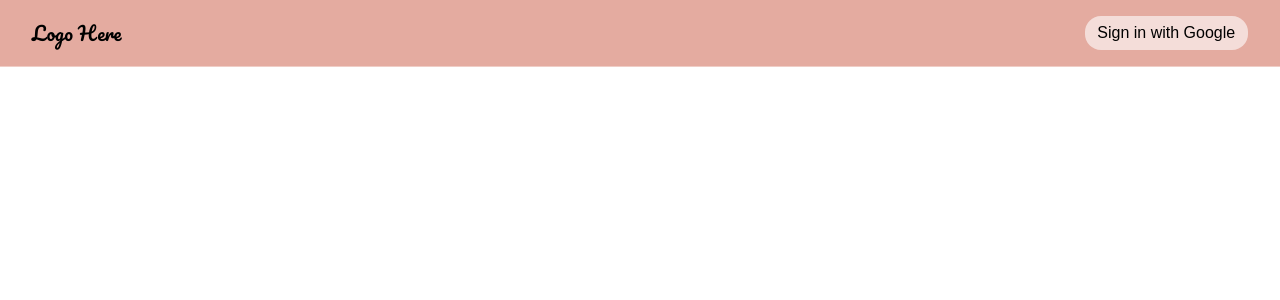
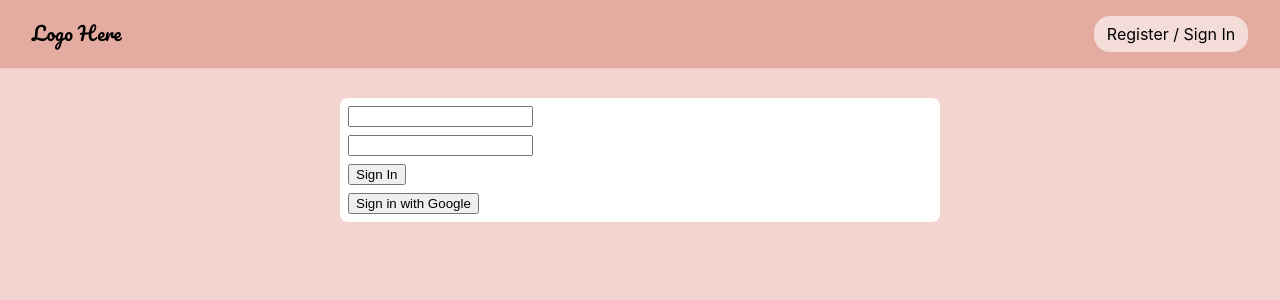
Before and after one commit to kid-on-github/heads-up, a React (Create React App) app: page /auth in a window 1280 px wide. Shown: the top 300 px of the page. Built offline with nearby package versions, Linux system fonts and the light colour scheme; no server answers.

Commit message:
[WIP] restructure auth to be firebase oriented instead of Google oriented

```diff
--- a/src/App.tsx
+++ b/src/App.tsx
@@ -5,11 +5,16 @@ import { RequireAuth } from './components/AuthProvider/RequireAuth'
 import { Header } from './components/Header/Header'
 import { Events } from './components/Events/Events'
 import { Home } from './components/Home/Home'
+import { AuthPage } from './components/AuthPage/AuthPage'
+import { Onboarding } from './components/Onboarding/Onboarding'
+import { RequireUser } from './components/UserProvider/RequireUser'
+import { UserProvider } from './components/UserProvider/UserProvider'
 
 function App() {
 	return (
 		<React.StrictMode>
 			<AuthProvider>
+				<UserProvider>
 					<BrowserRouter>
 						<Header />
 						<Routes>
@@ -17,13 +22,23 @@ function App() {
 							<Route
 								path='/events'
 								element={
+									<RequireUser>
+										<Events />
+									</RequireUser>
+								}
+							/>
+							<Route path='/auth' element={<AuthPage />} />
+							<Route
+								path='/onboarding'
+								element={
 									<RequireAuth>
-									<Events />
+										<Onboarding />
 									</RequireAuth>
 								}
 							/>
 						</Routes>
 					</BrowserRouter>
+				</UserProvider>
 			</AuthProvider>
 		</React.StrictMode>
 	)
--- /dev/null
+++ b/src/components/AuthPage/AuthPage.module.css
@@ -0,0 +1,10 @@
+.AuthPage {
+	padding-top: 66px;
+	background-color: var(--primary);
+	min-height: 100vh;
+}
+
+.AuthPageContent {
+	max-width: 600px;
+	margin: 2rem auto;
+}
--- /dev/null
+++ b/src/components/AuthPage/AuthPage.tsx
@@ -0,0 +1,41 @@
+import { useContext, useState } from 'react'
+import styles from './AuthPage.module.css'
+import { signIn, signInWithGoogle } from '../../firebase/firebase'
+import { Navigate } from 'react-router-dom'
+import { authContext } from '../AuthProvider/AuthProvider'
+import { Card } from '../Card/Card'
+
+export const AuthPage = () => {
+	const [email, setEmail] = useState('')
+	const [password, setPassword] = useState('')
+
+	const auth = useContext(authContext)
+	const authenticated = auth
+
+	if (authenticated) {
+		return <Navigate to='/events' replace />
+	}
+
+	return (
+		<div className={styles.AuthPage}>
+			<div className={styles.AuthPageContent}>
+				<Card>
+					<input
+						type='email'
+						value={email}
+						onChange={(e) => setEmail(e.target.value)}
+					/>
+					<input
+						type='password'
+						value={password}
+						onChange={(e) => setPassword(e.target.value)}
+					/>
+
+					<button onClick={() => signIn(email, password)}>Sign In</button>
+
+					<button onClick={signInWithGoogle}>Sign in with Google</button>
+				</Card>
+			</div>
+		</div>
+	)
+}
--- a/src/components/AuthProvider/AuthProvider.tsx
+++ b/src/components/AuthProvider/AuthProvider.tsx
@@ -1,29 +1,29 @@
 import { useState, useEffect, createContext } from 'react'
 import { auth } from '../../firebase/firebase'
 import React from 'react'
-import { User as FirebaseUser } from 'firebase/auth'
 
-//FirebaseUser
-export const authContext = createContext<FirebaseUser | null>(null)
+type authContextType = { uid: string; firebaseToken: string } | null
+
+export const authContext = createContext<authContextType>(null)
 
 export const AuthProvider: React.FunctionComponent<{
-	children: React.ReactNode
+	children: React.ReactNode | React.ReactNode[]
 }> = ({ children }) => {
-	const getUserFromLocalStorage = () => {
-		const user = localStorage.getItem('user')
-		return user ? JSON.parse(user) : {}
-	}
-
-	const [userState, setUserState] = useState(() => getUserFromLocalStorage())
+	const [authState, setAuthState] = useState<authContextType>(null)
 
 	useEffect(() => {
-		auth.onIdTokenChanged((user) => {
-			localStorage.setItem('user', JSON.stringify(user))
-			setUserState(user ? user : null)
+		auth.onIdTokenChanged(async (user) => {
+			if (user) {
+				const { uid } = user
+				const firebaseToken = await user.getIdToken()
+				setAuthState({ uid, firebaseToken })
+			} else {
+				setAuthState(null)
+			}
 		})
 	}, [])
 
 	return (
-		<authContext.Provider value={userState}> {children} </authContext.Provider>
+		<authContext.Provider value={authState}> {children} </authContext.Provider>
 	)
 }
--- a/src/components/AuthProvider/RequireAuth.tsx
+++ b/src/components/AuthProvider/RequireAuth.tsx
@@ -7,5 +7,5 @@ export const RequireAuth: React.FunctionComponent<{
 	children: React.ReactNode
 }> = ({ children }) => {
 	let user = useContext(authContext)
-	return <>{user ? children : <Navigate to='/' replace />}</>
+	return <>{user ? children : <Navigate to='/auth' replace />}</>
 }
--- a/src/components/Header/Header.module.css
+++ b/src/components/Header/Header.module.css
@@ -36,6 +36,8 @@
 	justify-self: end;
 	font-size: 1rem;
 	cursor: pointer;
+	color: black;
+	text-decoration: none;
 }
 
 .DropdownLabel > p {
--- a/src/components/Header/Header.tsx
+++ b/src/components/Header/Header.tsx
@@ -1,37 +1,53 @@
 import { useContext } from 'react'
 import { Link } from 'react-router-dom'
 import { authContext } from '../AuthProvider/AuthProvider'
-import { logOut, signInWithGoogle } from '../../firebase/firebase'
-import { User as FirebaseUser } from 'firebase/auth'
+import { logOut } from '../../firebase/firebase'
 import { useState } from 'react'
 import styles from './Header.module.css'
+import { userContext } from '../UserProvider/UserProvider'
 
 export const Header = () => {
-	const user = useContext(authContext)
+	const auth = useContext(authContext)
 	return (
 		<div className={styles.Header}>
 			<span className={styles.Logo}>
 				<Link to='/'>Logo Here</Link>
 			</span>
-			{user ? (
-				<UserDropdown user={user} />
+			{auth ? (
+				<UserDropdown />
 			) : (
-				<button className={styles.SignIn} onClick={signInWithGoogle}>
-					Sign in with Google
-				</button>
+				<Link to={'/auth'} className={styles.SignIn}>
+					Register / Sign In
+				</Link>
 			)}
 		</div>
 	)
 }
 
-const UserDropdown: React.FunctionComponent<{ user: FirebaseUser }> = ({
-	user,
-}) => {
+const UserDropdown = () => {
 	const [dropdownVisible, setDropDownVisible] = useState(false)
 
 	const toggleDropDownVisibility = () => {
 		setDropDownVisible((curr) => !curr)
 	}
+
+	const { user } = useContext(userContext)
+
+	if (!user)
+		return (
+			<div
+				className={`${styles.DropdownWrapper} ${
+					dropdownVisible && styles.dropdownVisible
+				}`}
+				onClick={toggleDropDownVisibility}
+			>
+				<div className={styles.DropdownLabel}>
+					<button className={styles.SignOut} onClick={logOut}>
+						sign out
+					</button>
+				</div>
+			</div>
+		)
 
 	return (
 		<div
@@ -41,7 +57,7 @@ const UserDropdown: React.FunctionComponent<{ user: FirebaseUser }> = ({
 			onClick={toggleDropDownVisibility}
 		>
 			<div className={styles.DropdownLabel}>
-				<p>{user.displayName}</p>
+				<p>{user?.firstName}</p>
 				<span
 					className={`material-icons ${
 						dropdownVisible && styles.dropdownArrowRotated
--- /dev/null
+++ b/src/components/Onboarding/Onboarding.module.css
@@ -0,0 +1,9 @@
+.Onboarding {
+	padding-top: 66px;
+	min-height: 100vh;
+}
+
+.OnboardingContent {
+	max-width: 600px;
+	margin: 2rem auto;
+}
--- /dev/null
+++ b/src/components/Onboarding/Onboarding.tsx
@@ -0,0 +1,29 @@
+import styles from './Onboarding.module.css'
+// import { authContext } from '../AuthProvider/AuthProvider'
+import { useContext, useState } from 'react'
+import { userContext } from '../UserProvider/UserProvider'
+import { Navigate } from 'react-router-dom'
+
+export const Onboarding = () => {
+	const { user, updateUserState } = useContext(userContext)
+
+	const [firstName, setFirstName] = useState(user?.firstName || '')
+
+	if (user) {
+		return <Navigate to='/events' replace />
+	}
+
+	return (
+		<div className={styles.Onboarding}>
+			<div className={styles.OnboardingContent}>
+				<h1>User Onboarding</h1>
+				<input
+					type='text'
+					value={firstName}
+					onChange={(e) => setFirstName(e.target.value)}
+				/>
+				<button onClick={() => updateUserState({ firstName })}>save</button>
+			</div>
+		</div>
+	)
+}
--- /dev/null
+++ b/src/components/UserProvider/RequireUser.tsx
@@ -0,0 +1,11 @@
+import { useContext } from 'react'
+import { userContext } from './UserProvider'
+import { Navigate } from 'react-router-dom'
+import React from 'react'
+
+export const RequireUser: React.FunctionComponent<{
+	children: React.ReactNode
+}> = ({ children }) => {
+	const { user } = useContext(userContext)
+	return <>{user ? children : <Navigate to='/onboarding' replace />}</>
+}
--- /dev/null
+++ b/src/components/UserProvider/UserProvider.tsx
@@ -0,0 +1,64 @@
+import { useState, useEffect, createContext, useContext } from 'react'
+import { auth } from '../../firebase/firebase'
+import React from 'react'
+import { authContext } from '../AuthProvider/AuthProvider'
+
+type userType = {
+	firstName: string
+	birthday?: string
+	email?: string
+	emailVerified?: boolean
+	phone?: string
+	phoneVerified?: boolean
+} | null
+
+type userContextType = {
+	user: userType
+	updateUserState: (newState: userType) => void
+}
+
+export const userContext = createContext<userContextType>({
+	user: null,
+	updateUserState: () => {},
+})
+
+export const UserProvider: React.FunctionComponent<{
+	children: React.ReactNode | React.ReactNode[]
+}> = ({ children }) => {
+	const [user, setUser] = useState<userType>(null)
+
+	const updateUserState = (newState: userType) => {
+		setUser(newState)
+		// TODO: send new state to kv
+	}
+
+	const authState = useContext(authContext)
+
+	const getUserState = async () => {
+		if (authState) {
+			const { uid, firebaseToken } = authState
+
+			// TODO: get user data from kv
+			// TODO: setUserState()
+		} else {
+			setUser(null)
+		}
+	}
+
+	useEffect(() => {
+		getUserState()
+	}, [authState])
+
+	useEffect(() => {
+		auth.onIdTokenChanged(async () => {
+			getUserState()
+		})
+	}, [])
+
+	return (
+		<userContext.Provider value={{ user: user, updateUserState }}>
+			{' '}
+			{children}{' '}
+		</userContext.Provider>
+	)
+}
--- a/src/firebase/firebase.ts
+++ b/src/firebase/firebase.ts
@@ -1,50 +1,56 @@
-import { initializeApp } from 'firebase/app'
-import { User as FirebaseUser } from 'firebase/auth'
+import { signInWithEmailAndPassword, User } from 'firebase/auth'
+import { createUserWithEmailAndPassword } from 'firebase/auth'
 
-import {
-	getAuth,
-	signInWithPopup,
-	GoogleAuthProvider,
-	signOut,
-} from 'firebase/auth'
+import { signInWithPopup, GoogleAuthProvider, signOut } from 'firebase/auth'
 import { firebaseConfig } from './config'
 
-const app = initializeApp(firebaseConfig)
-export const auth = getAuth(app)
+import firebase from 'firebase/compat/app'
+import 'firebase/compat/auth'
+import 'firebase/compat/database'
+
+firebase.initializeApp(firebaseConfig)
+
+export const auth = firebase?.auth()
 
 const provider = new GoogleAuthProvider()
-provider.setCustomParameters({ prompt: 'select_account' })
 
-export const signInWithGoogle = () =>
-	signInWithPopup(auth, provider)
-		.then((result) => {
-			// This gives you a Google Access Token. You can use it to access the Google API.
-			// const credential = GoogleAuthProvider.credentialFromResult(result);
-			// const token = credential.accessToken;
-			// The signed-in user info.
-			const user: FirebaseUser = result.user
-			localStorage.setItem('user', JSON.stringify(user))
-			// ...
-		})
-		.catch((error) => {
-			console.log('neat')
-			// Handle Errors here.
-			const errorCode = error.code
-			const errorMessage = error.message
-			console.log('err', errorCode, errorMessage)
-			// The email of the user's account used.
-			// const email = error.email;
-			// The AuthCredential type that was used.
-			// const credential = GoogleAuthProvider.credentialFromError(error);
-			localStorage.setItem('user', '')
-			// ...
+// const errors = {
+// 	'auth/invalid-email': 'Invalid Email',
+// 	'auth/user-not-found': 'User not found',
+// }
+
+export const signInWithGoogle = () => signInWithPopup(auth, provider)
+// .then((userCredential) => {})
+// .catch((error) => {
+// 	const { code, message } = error
+// })
+
+export const signUp = (email: string, password: string) =>
+	createUserWithEmailAndPassword(auth, email, password)
+// .then((userCredential) => {})
+// .catch((error) => {
+// 	const { code, message } = error
+// })
+
+export const signIn = async (email: string, password: string) =>
+	await signInWithEmailAndPassword(auth, email, password)
+		// .then((userCredential) => {})
+		.catch(async (error) => {
+			let { code /*, message*/ } = error
+
+			if (code === 'auth/user-not-found') {
+				// code = message = undefined
+				const signUpResults = await signUp(email, password)
+			}
+
+			// console.log('code', code)
+			// console.log('message', message)
 		})
 
 export const logOut = async () => {
-	localStorage.setItem('user', '')
 	return signOut(auth)
 		.then(() => {
-			return [true, undefined]
+			return [true, null]
 		})
 		.catch((error) => {
 			return [false, error]
```
Also changed, not shown: 1 other file (tests, documents, lock files or other folders). Lines whose indentation alone changed are shown as unchanged.
